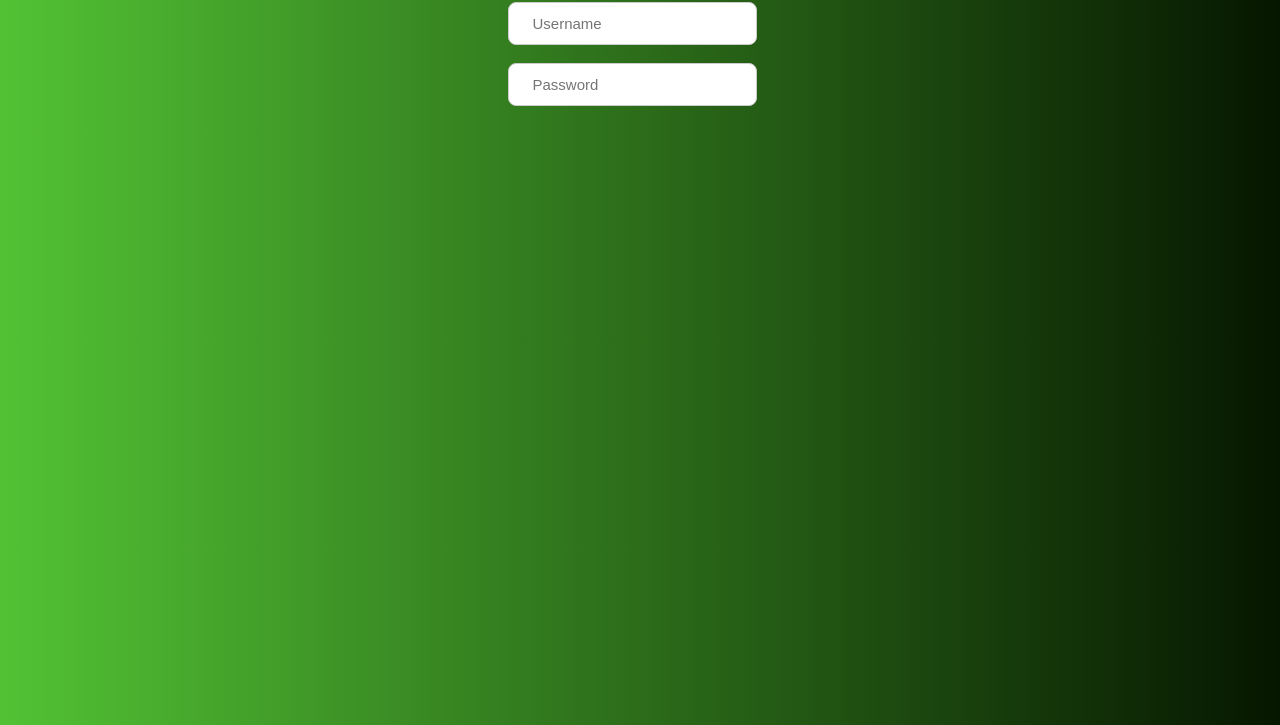
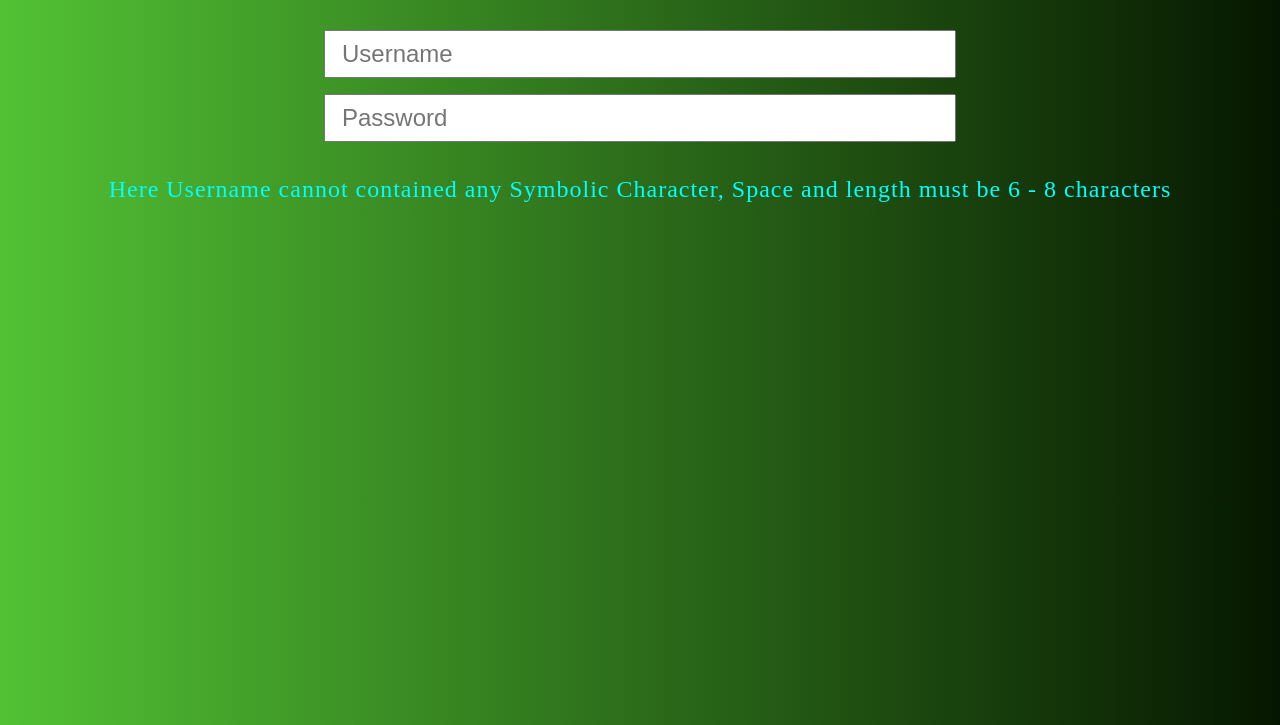
Before and after one commit to Arafat-alim/Arafat-jsMiniProject, a plain HTML site: page formRegEx/index.html in a window 1280 px wide. Shown: the part 75-800 px from the top of the page. Drawn offline with Linux system fonts and the light colour scheme.

Commit message:
**Stable - Added major Features, fix bugs, improvements

```diff
--- a/formRegEx/index.html
+++ b/formRegEx/index.html
@@ -7,18 +7,22 @@
     <meta name="viewport" content="width=device-width, initial-scale=1.0">
     <title>Form Regex</title>
     <link rel="stylesheet" href="style.css">
-
 </head>
 
 <body>
     <h1>Welcome User</h1>
     <br>
     <div>
-        <input type="text" id="username" placeholder="Username"> <br> <br>
-        <input type="password" id="password" placeholder="Password"> <br> <br>
+        <input type="text" id="username" placeholder="Username">
+        <p id="paraText">Please enter a Valid username</p><br>
+        <input type="password" id="password" placeholder="Password">
         <script src="script.js"></script>
     </div>
-
+    <div>
+        <br>
+        <p id="displaymessage">Here Username cannot contained any Symbolic Character, Space and length must be 6 - 8
+            characters</p>
+    </div>
 </body>
 
 </html>
--- a/formRegEx/script.js
+++ b/formRegEx/script.js
@@ -1 +1,15 @@
-console.log('HelloWorld')
+//console.log('HelloWorld')
+var inputUsername = document.getElementById("username");
+var para = document.getElementById("paraText")
+inputUsername.addEventListener("input", function (e) {
+    var pattern = /^[\w]{6,8}$/;
+    var currentVal = e.target.value;
+    var valid = pattern.test(currentVal);
+
+    if (valid) {
+        para.style.display = 'none';
+    } else {
+        para.style.display = 'block';
+    }
+
+})
--- a/formRegEx/style.css
+++ b/formRegEx/style.css
@@ -6,21 +6,34 @@ body{
 
 }
 #username{
-    font-size: 15px;
-    padding: 12px 24px;
-    margin-right: 16px;
-    border-radius: 8px;
-    border: 1px solid #ccc;
+    width: 50%;
+    padding: 8px 16px;
+    box-sizing: border-box;
+    margin-bottom: 16px;
+    font-size: 24px;
     outline: none;
 }
 #password{
-    font-size: 15px;
-    padding: 12px 24px;
-    margin-right: 16px;
-    border-radius: 8px;
-    border: 1px solid #ccc;
+    width: 50%;
+    padding: 8px 16px;
+    box-sizing: border-box;
+    margin-bottom: 16px;
+    font-size: 24px;
     outline: none;
 }
+p{
+    color: lightcoral;
+    font-size: 24px;
+    letter-spacing: 1px;
+    margin-top: 0px;
+    margin-bottom: 0px;
+    display: none;
+}
+#displaymessage{
+    font-size: 24px;
+    display:block;
+    color: aqua;
+}
 h1{
-    font-size: 24px;
+    font-size: 35px;
 }
```
